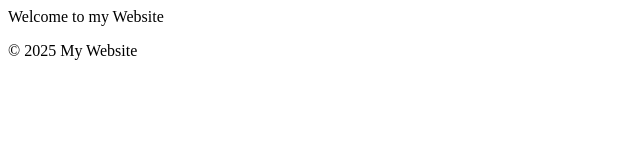
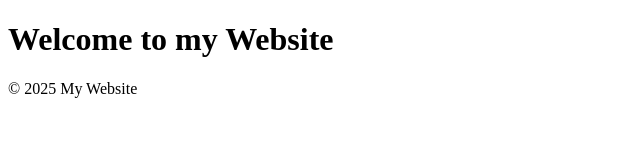
Before and after one commit to krishnakatwal/version-control-simulation-krishna-k, a plain HTML site: page index.html in a window 1280 px wide. Shown: the whole page, without its empty margins (0-640 px from the left). Drawn offline with Linux system fonts and the light colour scheme.

Commit message:
Added h1 tag to header section

```diff
--- a/index.html
+++ b/index.html
@@ -6,9 +6,11 @@
     <title>My Website</title>
 </head>
 <body>
-    <header>Welcome to my Website</header>
+    <header>
+        <h1>Welcome to my Website</h1>
+    </header>
 </body>
     <footer>
-        <p>&copy; 2025 My Website</p>
+    <p>&copy; 2025 My Website</p>
     </footer>
 </html>
```
